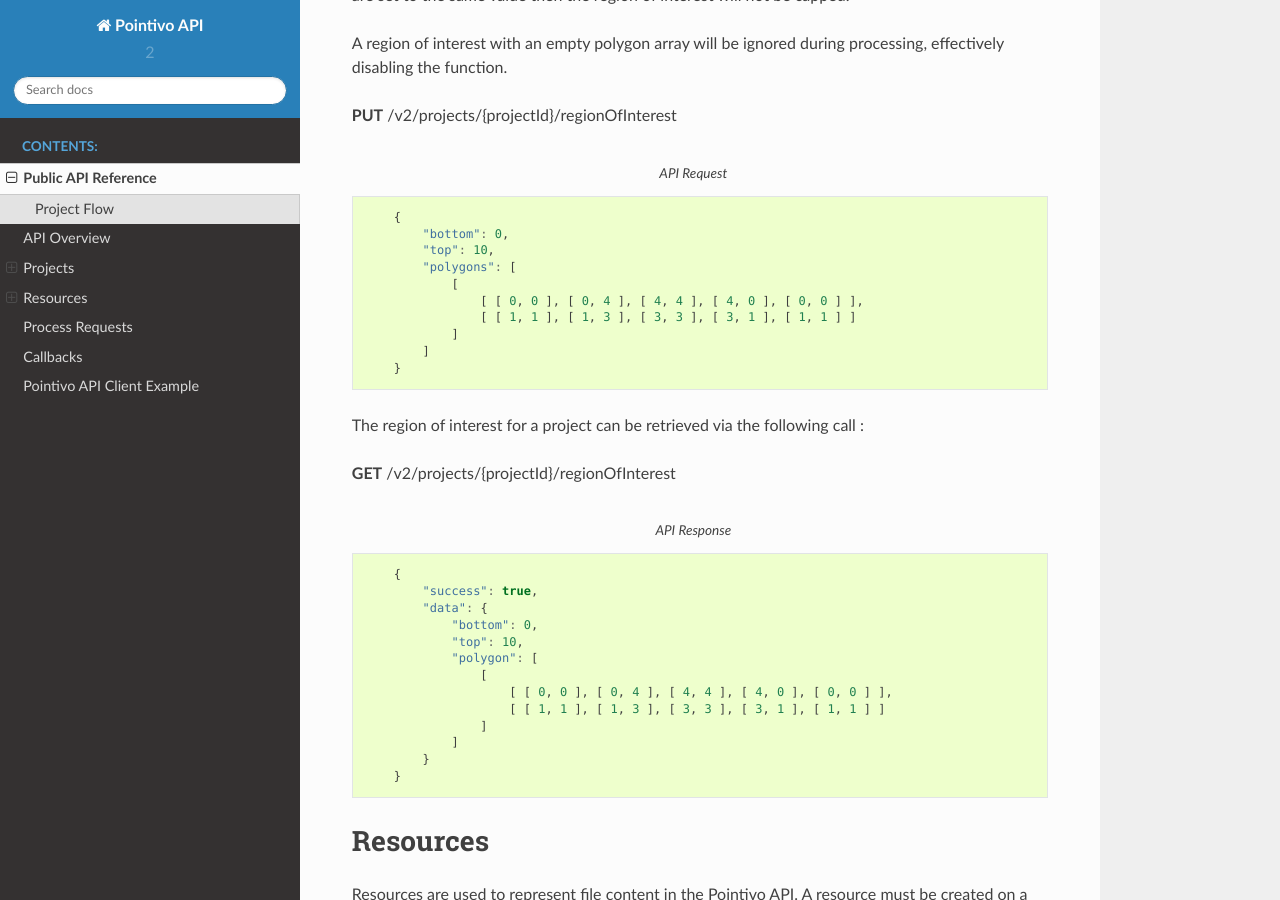
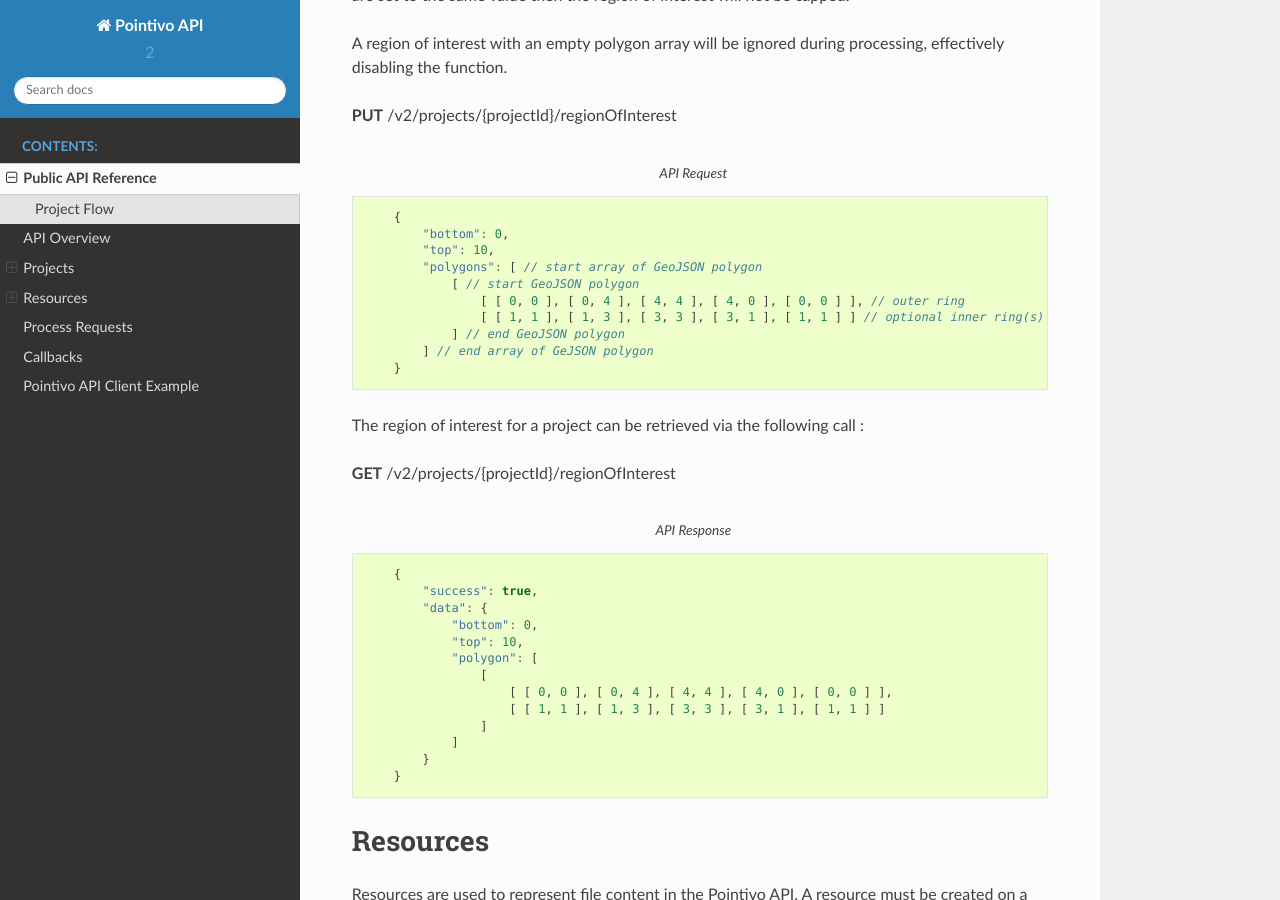
Before and after one commit to Pointivo/APIDocs, a Sphinx documentation site: the page built from docs/reference.rst, in a window 1280 px wide and 900 px high, scrolled down 5123 px. Built offline with Sphinx 7.4.7 and the Read the Docs theme 2.0.0, drawn with Linux system fonts in a browser that asks for light colours.

Commit message:
added comments on roi call

```diff
--- a/docs/reference.rst
+++ b/docs/reference.rst
@@ -237,12 +237,12 @@ A region of interest with an empty polygon array will be ignored during processi
         {
             "bottom": 0,
             "top": 10,
-            "polygons": [
-                [
-                    [ [ 0, 0 ], [ 0, 4 ], [ 4, 4 ], [ 4, 0 ], [ 0, 0 ] ],
-                    [ [ 1, 1 ], [ 1, 3 ], [ 3, 3 ], [ 3, 1 ], [ 1, 1 ] ]
-                ]
-            ]
+            "polygons": [ // start array of GeoJSON polygon
+                [ // start GeoJSON polygon
+                    [ [ 0, 0 ], [ 0, 4 ], [ 4, 4 ], [ 4, 0 ], [ 0, 0 ] ], // outer ring
+                    [ [ 1, 1 ], [ 1, 3 ], [ 3, 3 ], [ 3, 1 ], [ 1, 1 ] ] // optional inner ring(s)
+                ] // end GeoJSON polygon
+            ] // end array of GeJSON polygon
         }
 
 
```
